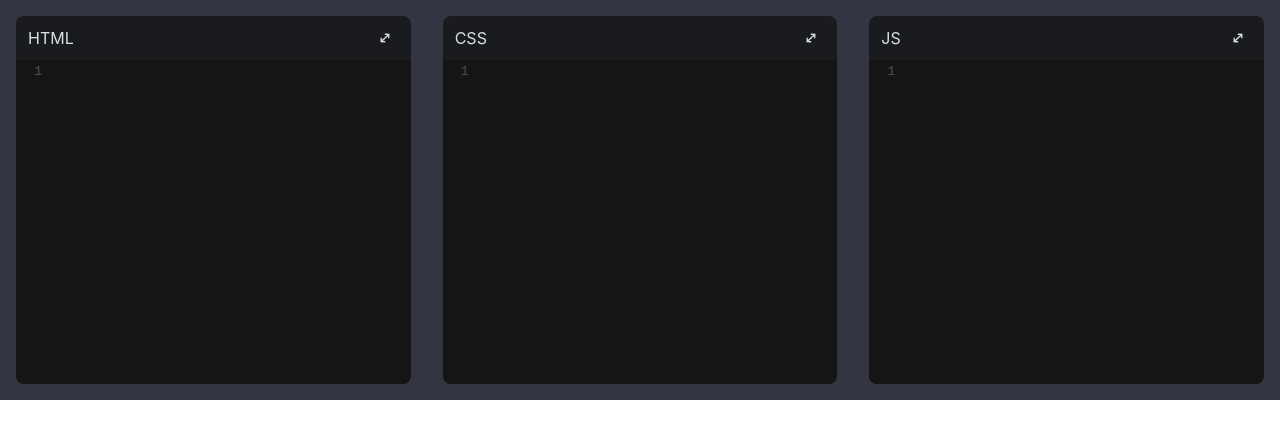
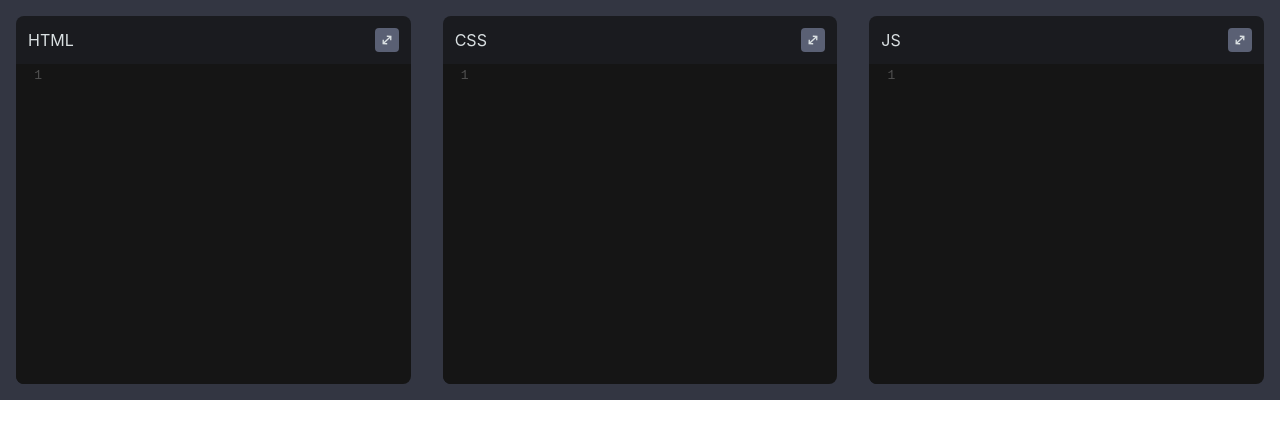
Before and after one commit to s-ashwin/Codepen, a React (Create React App) app: page / in a window 1280 px wide. Shown: the top 438 px of the page. Built offline with nearby package versions, Linux system fonts and the light colour scheme.

Commit message:
changed the button styling

```diff
--- a/src/index.css
+++ b/src/index.css
@@ -35,6 +35,7 @@ code {
 }
 .title{
   display: flex;
+  align-items: center;
   justify-content: space-between;
   color: #DAE0E2;
   background-color: #1A1B1F;
@@ -53,7 +54,10 @@ code {
   overflow: hidden;
 }
 .btn{
-  background: none;
+  margin-left: 10px;
+  padding: 0.25rem;
+  background: #5A6074;
+  border-radius: 0.25rem;
   outline: none;
   border: none;
   color: #DAE0E2;
```
